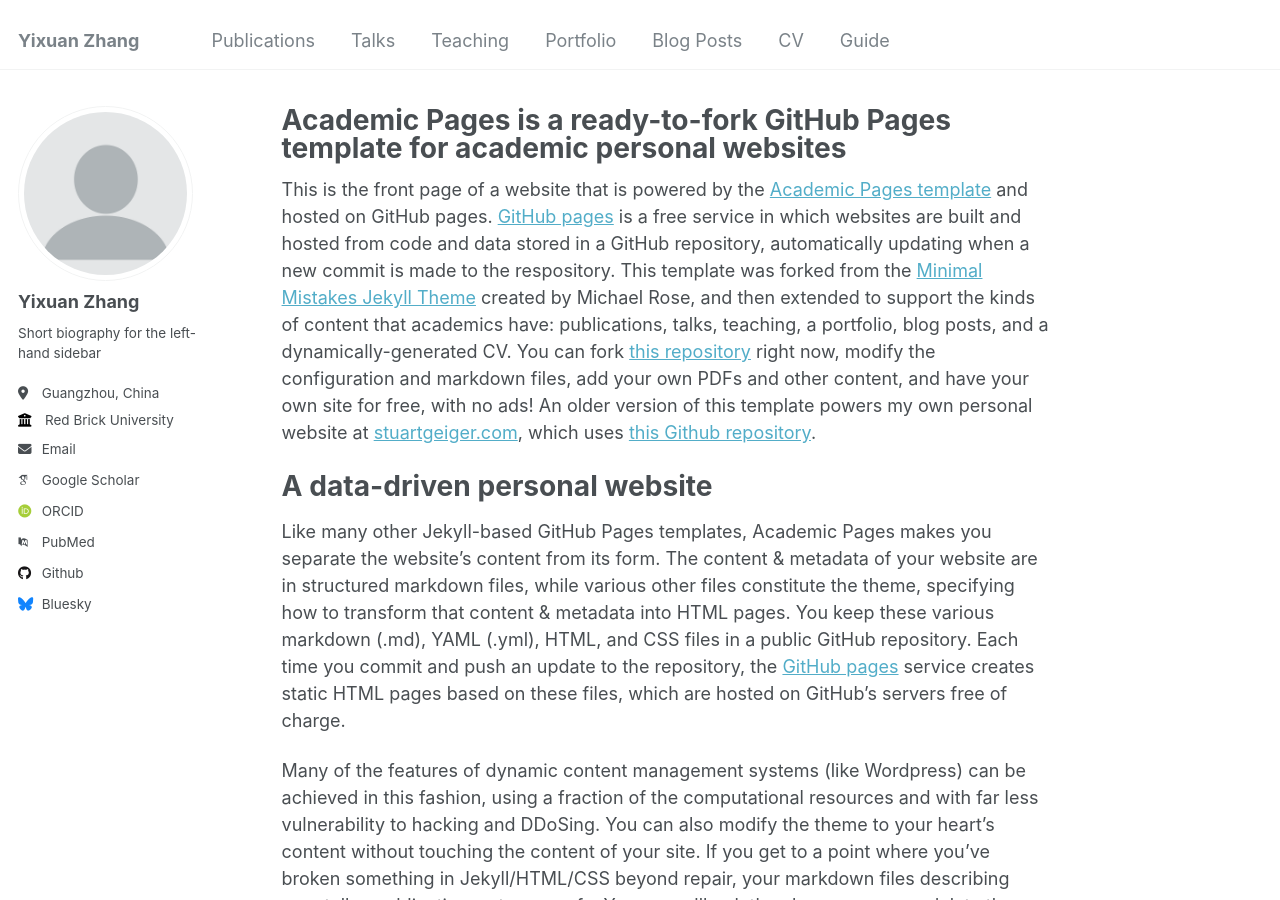
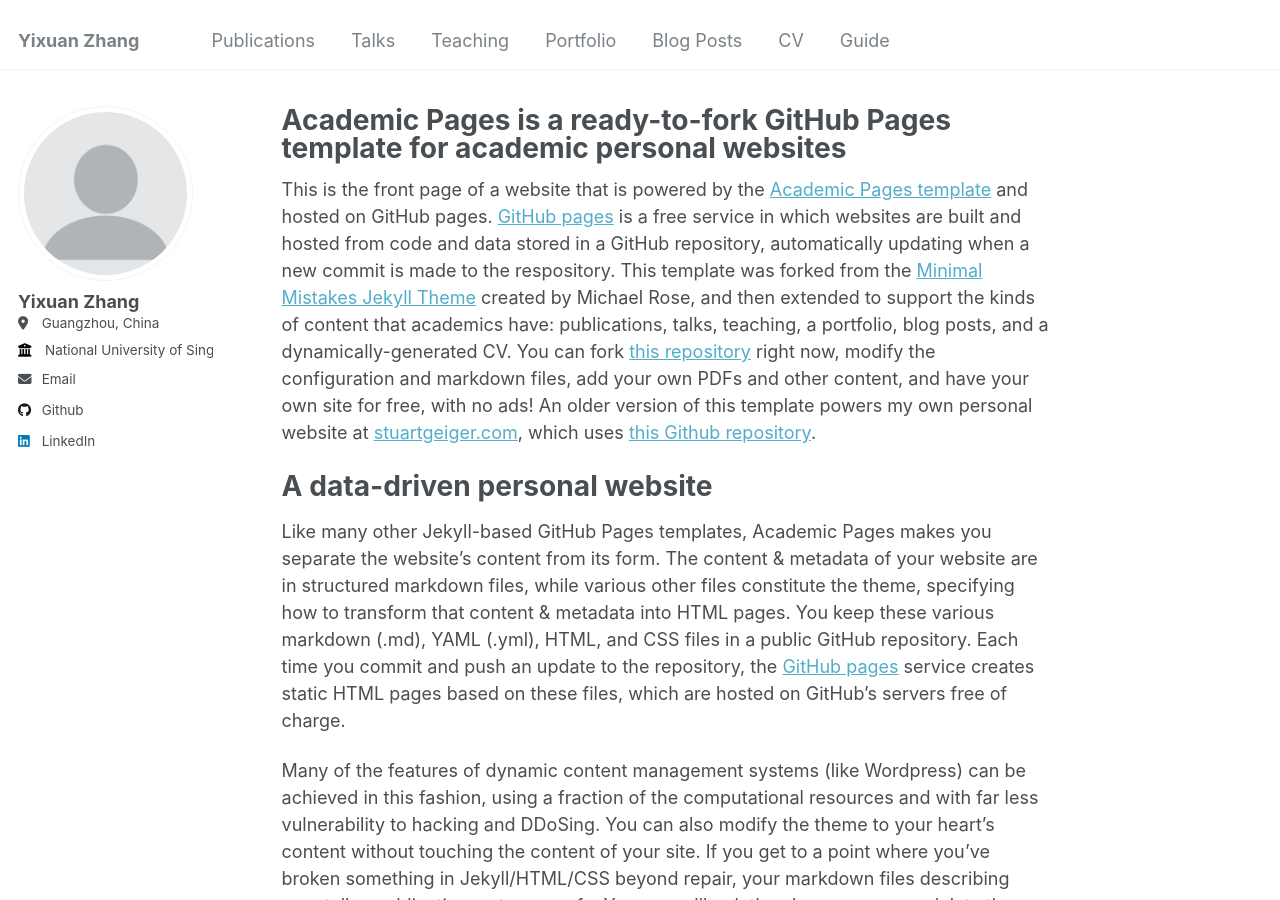
Before and after one commit to yixuanxyz/yixuanxyz.github.io, a Jekyll site: the page built from _pages/about.md, in a window 1280 px wide and 900 px high. Built offline with Jekyll 4.4.1, drawn with Linux system fonts in a browser that asks for light colours; some web fonts are replaced.

Commit message:
Update _config.yml

```diff
--- a/_config.yml
+++ b/_config.yml
@@ -24,31 +24,31 @@ author:
   avatar           : "profile.png"
   name             : "Yixuan Zhang"
   pronouns         : # example: "she/her"
-  bio              : "Short biography for the left-hand sidebar"
+  bio              : # "Short biography for the left-hand sidebar"
   location         : "Guangzhou, China"
-  employer         : "Red Brick University"
+  employer         : "National University of Singapore"
   uri              : # URL
-  email            : "none@example.org"
+  email            : "zhangyixuan@whu.edu.cn"
 
   # Academic websites
   arxiv            : # URL - Update with the correct link to your profile
-  googlescholar    : "https://scholar.google.com/citations?user=PS_CX0AAAAAJ"
+  googlescholar    : # "https://scholar.google.com/citations?user=PS_CX0AAAAAJ"
   impactstory      : # URL
-  orcid            : "http://orcid.org/yourorcidurl"
+  orcid            : # "http://orcid.org/yourorcidurl"
   semantic         : # URL
-  pubmed           : "https://www.ncbi.nlm.nih.gov/pubmed/?term=john+snow"
+  pubmed           : # "https://www.ncbi.nlm.nih.gov/pubmed/?term=john+snow"
   researchgate     : # URL
 
   # Repositories and software development
   bitbucket        : # Username - Update with your username on the site
   codepen          : # Username
   dribbble         : # Username
-  github           : "academicpages"
+  github           : "z03y14x"
   kaggle           : # Username
   stackoverflow    : # User number or user number and name (i.e., use "1" or "1/jeff-atwood")
 
   # Social media
-  bluesky          : "bsky.app" # Replace this with you Bluesky username
+  bluesky          : # "bsky.app" # Replace this with you Bluesky username
   facebook         : # Username
   flickr           : # Username
   foursquare       : # Username
@@ -57,7 +57,7 @@ author:
   keybase          : # Username
   instagram        : # Username
   lastfm           : # Username
-  linkedin         : # Username
+  linkedin         : "yixuan-zhang-87550b297"
   mastodon         : # URL
   medium           : # URL
   pinterest        : # Username
```
